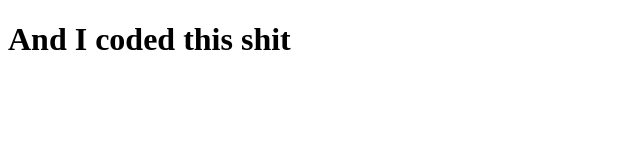
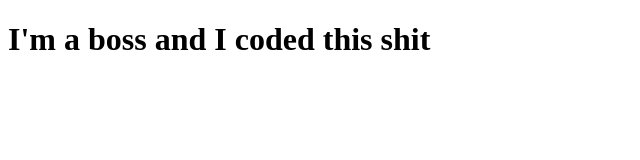
Before and after one commit to cgunn14/coursera-test, a plain HTML site: page site/index.html in a window 1280 px wide. Shown: the whole page, without its empty margins (0-640 px from the left). Drawn offline with Linux system fonts and the light colour scheme.

Commit message:
small addition to our page content.

```diff
--- a/site/index.html
+++ b/site/index.html
@@ -4,6 +4,6 @@
  	<title>I'm a boss</title>
  </head>
  <body>
- <h1>And I coded this shit </h1>
+ <h1>I'm a boss and I coded this shit</h1>
  </body>
  </html>
```
